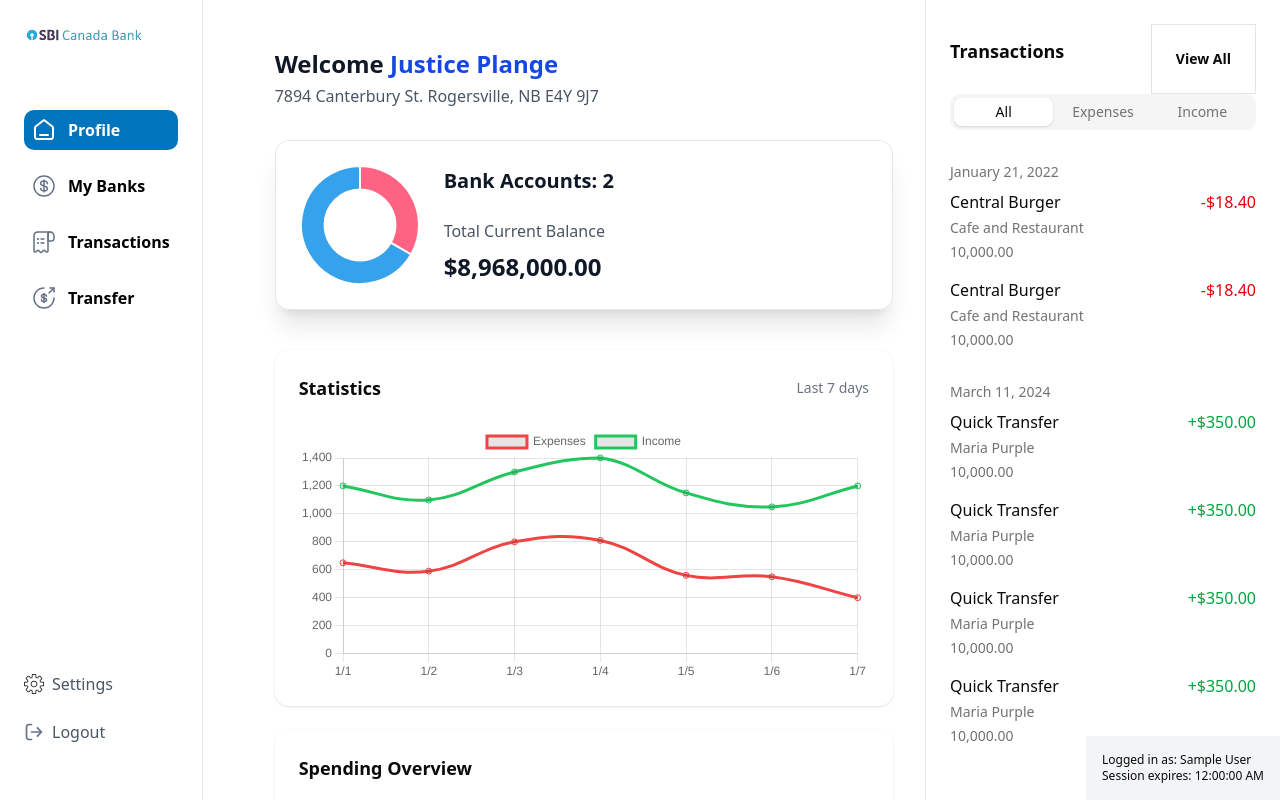
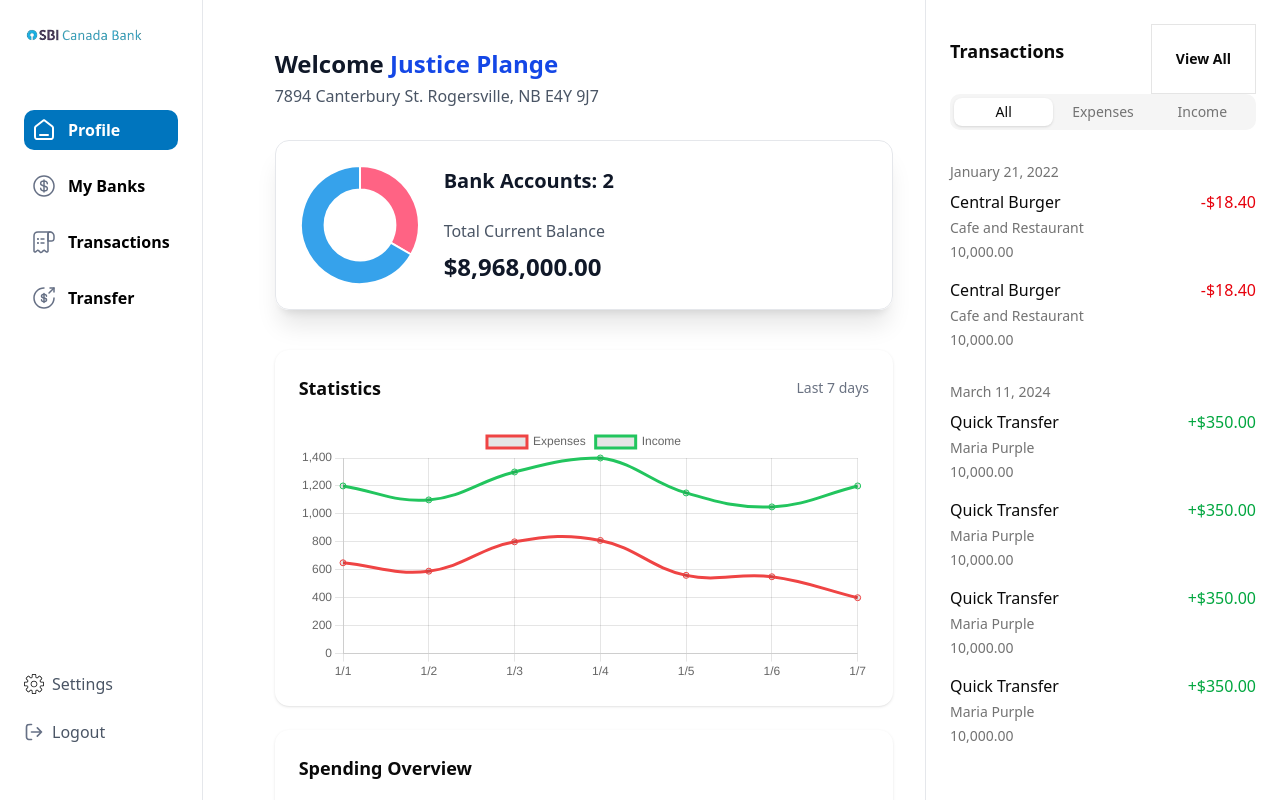
Before and after one commit to ike-nanino/ribc, a Next.js app: page /profile in a window 1280 px wide. Built offline with nearby package versions, Linux system fonts and the light colour scheme; no server answers; sample sign-in values are in the browser's storage.

Commit message:
Remove UserStatus component from RootLayout in layout.tsx

```diff
--- a/app/layout.tsx
+++ b/app/layout.tsx
@@ -3,7 +3,7 @@ import { Geist, Geist_Mono } from "next/font/google";
 import "./globals.css";
 import SessionProviderWrapper from "@/components/SessionProviderWrapper";
 import SessionTimer from "@/components/SessionTimer";
-import UserStatus from "@/components/UserStatus";
+
 
 const geistSans = Geist({
   variable: "--font-geist-sans",
@@ -34,7 +34,6 @@ export default function RootLayout({
         <SessionProviderWrapper>
         <SessionTimer />
         {children}
-        <UserStatus />
         </SessionProviderWrapper>
 
       </body>
--- /dev/null
+++ b/app/page.tsx
@@ -0,0 +1,6 @@
+// app/page.tsx
+import { redirect } from 'next/navigation';
+
+export default function HomePage() {
+  redirect('/sign-in');
+}
```
